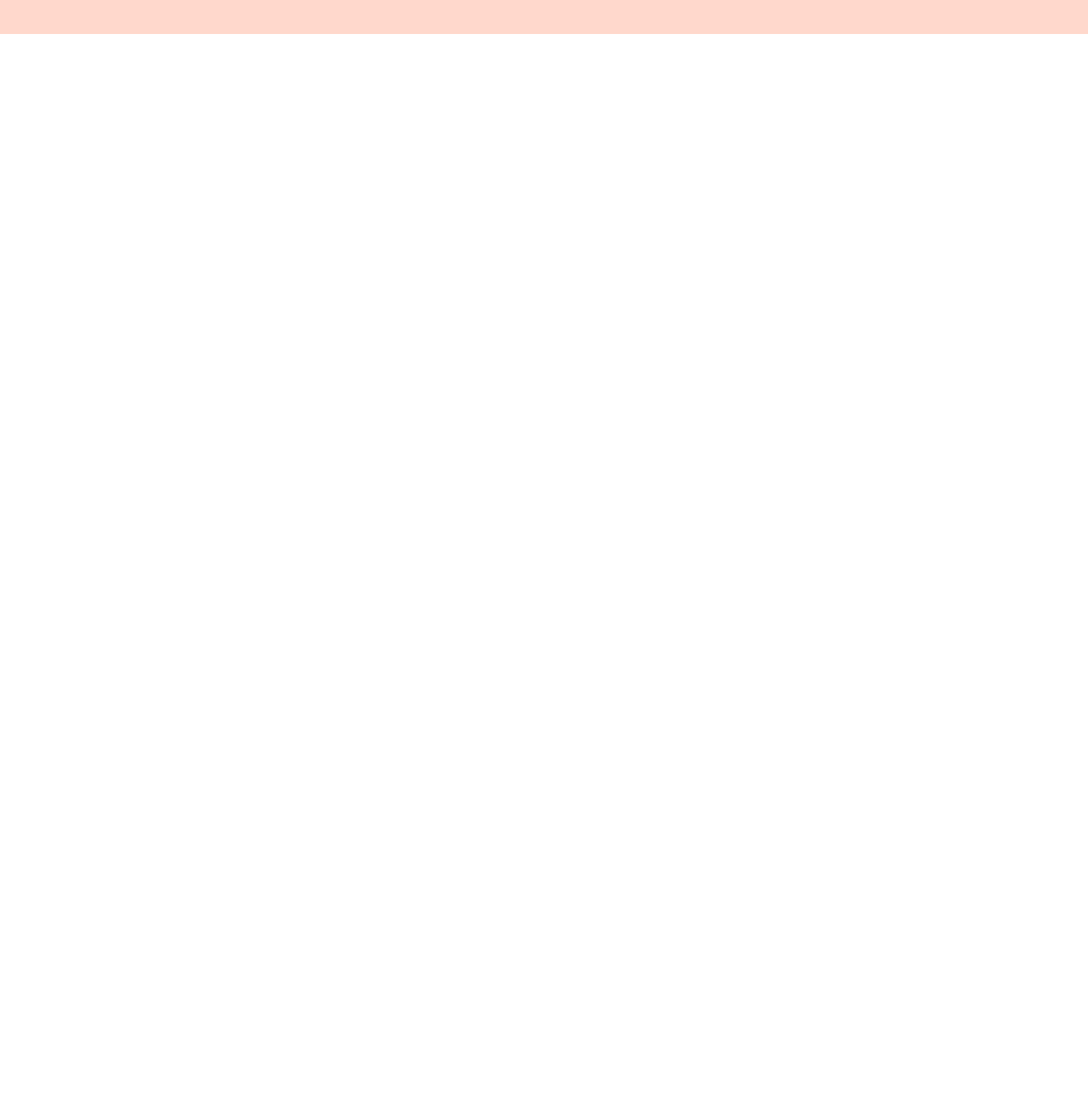
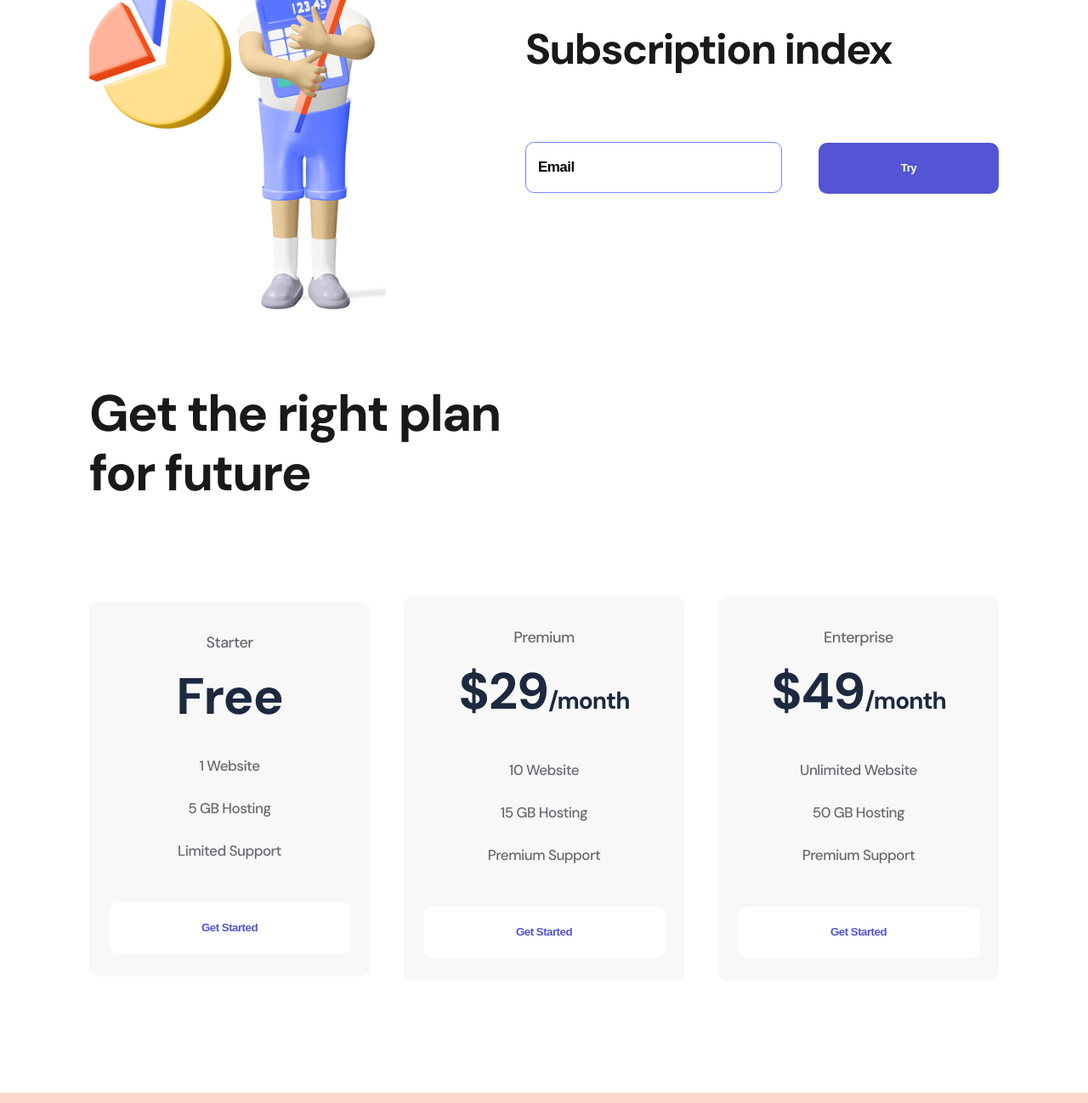
Before and after one commit to JuliaZvar/logoipsum, a plain HTML site: page index.html in a window 1280 px wide. Shown: the part 963-2261 px from the top of the page at 85% size. Before the commit the page ends 1003 px from the top, so only its background shows below. Drawn offline with nearby package versions, Linux system fonts and the light colour scheme.

Commit message:
Add files via upload

```diff
--- a/index.html
+++ b/index.html
@@ -43,6 +43,53 @@
             <img src="./img/firstmen.png" alt="firstmen">
         </div>
     </section>
+    <section class="container subscribe">
+        <div>
+            <img src="./img/secondmen.png" alt="secondmen">
+        </div>
+        <div>
+            <h2 class="subscribe__title">Subscription index</h2>
+            <form>
+                <input class="input" type="email" placeholder="Email">
+                <button class="button button__violet">Try</button>
+            </form>
+        </div>
+    </section>
+    <section class="container plan">
+        <h2 class="plan__title">Get the right plan for future</h2>
+        <div class="plan__flex">
+            <div class="item">
+                <p class="item__text">Starter</p>
+                <h3 class="item__title">Free</h3>
+                <ul>
+                    <li class="item__li">1 Website</li>
+                    <li class="item__li">5 GB Hosting</li>
+                    <li class="item__li">Limited Support</li>
+                </ul>
+                <button class="button button__item">Get Started</button>
+            </div>
+            <div class="item">
+                <p class="item__text">Premium</p>
+                <h3 class="item__title">$29<span>/month</span></h3>
+                <ul>
+                    <li class="item__li">10 Website</li>
+                    <li class="item__li">15 GB Hosting</li>
+                    <li class="item__li">Premium Support</li>
+                </ul>
+                <button class="button button__item">Get Started</button>
+            </div>
+            <div class="item">
+                <p class="item__text">Enterprise</p>
+                <h3 class="item__title">$49<span>/month</span></h3>
+                <ul>
+                    <li class="item__li">Unlimited Website</li>
+                    <li class="item__li">50 GB Hosting</li>
+                    <li class="item__li">Premium Support</li>
+                </ul>
+                <button class="button button__item">Get Started</button>
+            </div>
+        </div>
+    </section>
     <footer class="footer">
         <div class="container footer__flex">
         <div>
--- a/style/style.css
+++ b/style/style.css
@@ -1,10 +1,3 @@
-/* *{
-    margin: 0;
-    padding: 0;
-    font-style: 16px;
-    font-weight: normal;
-} */
-
 body{
     font-family: 'DM Sans', sans-serif;
 }
@@ -19,7 +12,7 @@ body{
     padding: 30px 0 48px;
 }
 
-.header__flex, .footer__flex, .about{
+.header__flex, .footer__flex, .about, .subscribe, .plan__flex{
     display: flex;
     justify-content: space-between;
     align-items: center;
@@ -116,3 +109,112 @@ margin-bottom: 50px;
 .footer{
     padding: 53px 0;
 }
+
+.subscribe{
+    margin-bottom: 85px;
+}
+
+.subscribe__title{
+    font-weight: 700;
+    font-size: 50px;
+    line-height: 57px;
+    letter-spacing: -1.56316px;
+    color: #19191B;
+    margin-bottom: 80px;
+}
+
+.input{
+    width: 302px;
+    height: 60px;
+    border-radius: 10px;
+    border: 1px solid #7087FF;
+    padding-left: 14px;
+    box-sizing: border-box;
+    margin-right: 39px;
+}
+
+.input::placeholder, input{
+    font-weight: 700;
+    font-size: 17px;
+    line-height: 22px;
+    letter-spacing: -0.531474px;
+    color: #000000;
+}
+
+.input:focus{
+    outline: none;
+}
+
+.plan{
+    margin-bottom: 132px;
+}
+
+.plan__title{
+    font-weight: 700;
+    font-size: 60px;
+    line-height: 70px;
+    letter-spacing: -1.87579px;
+    color: #19191B;
+    max-width: 504px;
+    margin-bottom: 110px;
+}
+
+.item{
+    width: 330px;
+    background: #F8F8F8;
+    border-radius: 10px;
+    text-align: center;
+    padding: 34px 0 27px;
+}
+
+.item:hover{
+    transition: 500ms;
+    background: #FF7143;
+    box-shadow: 0px 32px 34px rgba(255, 112, 59, 0.317827);
+}
+
+.item__text{
+    font-size: 18px;
+    line-height: 28px;
+    letter-spacing: -0.562737px;
+    color: #696871;
+}
+
+.item:hover .item__text, .item:hover .item__title, .item:hover .item__li{
+    color: white;
+    transition: 500ms;
+}
+
+.item__title{
+    font-weight: 700;
+    font-size: 60px;
+    line-height: 56px;
+    letter-spacing: -1.03448px;
+    color: #1D293F;
+    margin: 22px 0 28px;
+}
+
+.item__title span{
+    font-size: 28px;
+}
+
+.item__li{
+    list-style: none;
+    font-size: 17px;
+    line-height: 50px;
+    letter-spacing: -0.531474px;
+    color: #696871;
+}
+
+.button__item{
+    width: 285px;
+    background: white;
+    color: #5454D4;
+    margin-top: 36px;
+}
+
+.item:hover .button__item{
+    background:  #9F3919;
+    color: white;
+    transition: 500ms;
+}
```
Also changed, not shown: img/secondmen.png (added). Lines whose indentation alone changed are shown as unchanged.
